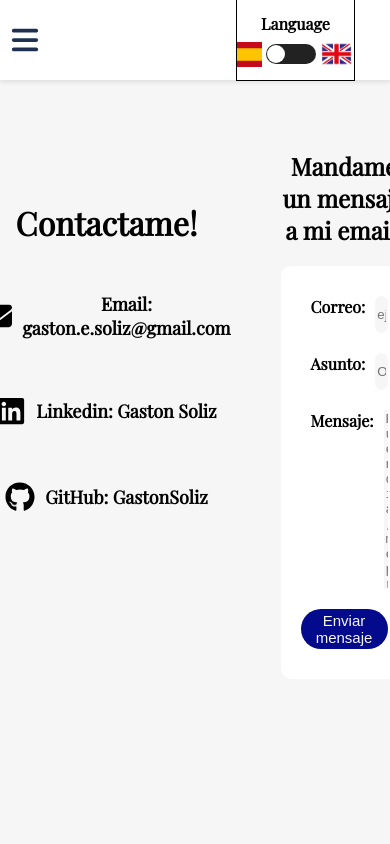
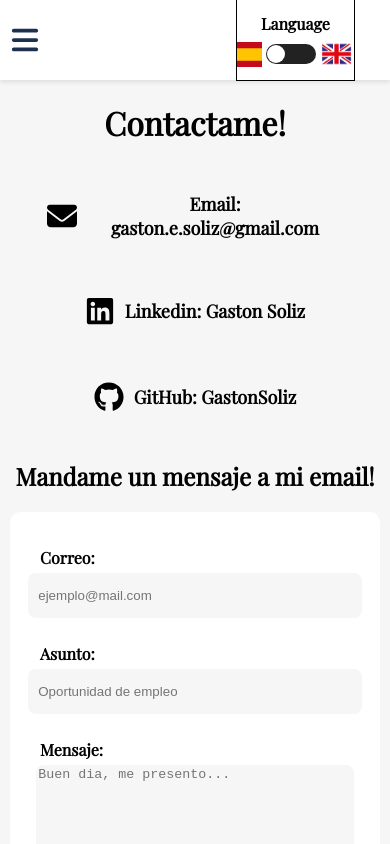
Before and after one commit to GastonSoliz/portfolio-app, a React (Vite) app: page /contact in a window 390 px wide. Shown: the top 844 px of the page. Built offline with nearby package versions, Linux system fonts and the light colour scheme.

Commit message:
refactoring for responsive design

```diff
--- a/src/components/Contact/contact.module.css
+++ b/src/components/Contact/contact.module.css
@@ -1,5 +1,6 @@
 .contactContainer {
   display: flex;
+  flex-direction: column;
 
   width: 100%;
   height: 100%;
@@ -9,7 +10,7 @@
 }
 
 .redContainer {
-  width: 30%;
+  /* width: 30%; */
   height: 40%;
 
   text-align: center;
@@ -17,10 +18,12 @@
 }
 
 .redContainer p {
+  width: 60%;
+  margin: auto;
+
   display: flex;
   justify-content: center;
   align-items: center;
-
 
   font-size: 18px;
   font-weight: bold;
@@ -31,8 +34,8 @@
   transition: 0.3s ease;
 }
 
-.redContainer p:hover{
-  background-color: #FFF;
+.redContainer p:hover {
+  background-color: #fff;
   border-radius: 20px;
 
   transition: 0.3s ease;
@@ -52,7 +55,16 @@
 }
 
 .formDivContainer {
-  margin-top: 50px;
+  /* margin-top: 50px; */
+  /* width: 100%;
+  border: 1px solid black;
+  padding: 0 20px;
+  text-align: center; */
+  width: 100%;
+  display: flex;
+  flex-direction: column;
+  justify-content: center;
+  align-items: center;
 }
 
 .formContainer {
@@ -64,9 +76,11 @@
   display: flex;
   flex-direction: column;
 
-  width: 450px;
+  width: 100%;
+  max-width: 450px;
 
   padding: 30px;
+  box-sizing: border-box;
 }
 
 .formContainer input {
@@ -74,7 +88,7 @@
   height: 35px;
 
   border: none;
-  background-color: #F7F6F6;
+  background-color: #f7f6f6;
 
   border-radius: 8px;
 }
@@ -87,13 +101,14 @@
   border: none;
   resize: none;
 
-  background-color: #F7F6F6;
+  background-color: #f7f6f6;
 
   border-radius: 8px;
 }
 
 .formContainer label {
   font-weight: bold;
+  align-self: start;
 }
 
 .formContainer button {
@@ -112,13 +127,27 @@
   transition: 0.3s ease;
 }
 
-.formContainer button:hover{
+.formContainer button:hover {
   transition: 0.3s ease;
   transform: scale(1.1);
 }
 
+@media (min-width: 800px) {
+  .contactContainer {
+    flex-direction: row;
+  }
+  .redContainer {
+    width: 40%;
+  }
+  .redContainer p {
+    width: 90%;
+  }
+  .formDivContainer {
+    width: 60%;
+  }
+}
 
-@media (max-width: 768px) {
+/* @media (max-width: 768px) {
   .contactContainer {
     display: flex;
     flex-direction: column;
@@ -153,4 +182,4 @@
   .formDivContainer {
     margin-top: 90px;
   }
-}
+} */
--- a/src/components/Portfolio/portfolio.module.css
+++ b/src/components/Portfolio/portfolio.module.css
@@ -5,9 +5,7 @@
   justify-content: center;
 
   width: 100%;
-  height: 100vh;
-
-  margin-top: 50px;
+  height: 100%;
 }
 
 .textContainer {
@@ -53,7 +51,7 @@
   width: 240px;
   height: 80px; */
 }
-
+/*
 @media (max-width: 768px) {
   .workContainer {
     margin-top: 130px;
@@ -62,4 +60,4 @@
   .textContainer {
     font-size: 12px;
   }
-}
+} */
--- a/src/components/PortfolioCard/portfoliocard.module.css
+++ b/src/components/PortfolioCard/portfoliocard.module.css
@@ -1,7 +1,8 @@
 .allContainer {
   position: relative;
 
-  width: 470px;
+  width: 100%;
+  max-width: 450px;
   height: 350px;
   display: flex;
   justify-content: center;
--- a/src/components/PortfolioCardList/portfoliocardlist.module.css
+++ b/src/components/PortfolioCardList/portfoliocardlist.module.css
@@ -1,20 +1,19 @@
 .cardsContainer {
   display: flex;
   flex-wrap: wrap;
+  gap: 2rem;
   justify-content: space-evenly;
 
   width: 100%;
-  height: 450px;
-
-  margin: 0 auto;
+  height: 100%;
 
   padding: 20px;
   box-sizing: border-box;
 }
 
-@media (max-width: 768px) {
+/* @media (max-width: 768px) {
   .cardsContainer {
     display: flex;
     gap: 20px;
   }
-}
+} */
--- a/src/components/Slider/scrollerSkills.module.css
+++ b/src/components/Slider/scrollerSkills.module.css
@@ -19,7 +19,7 @@
   background-color: #fff;
   font-weight: bold;
 
-  width:50%;
+  width: 50%;
 
   border-radius: 1rem;
 
@@ -28,7 +28,7 @@
 }
 
 .textContainer p {
-  margin:0;
+  margin: 0;
 }
 
 .textContainer button {
--- a/src/components/ToggleButton/toggleButton.module.css
+++ b/src/components/ToggleButton/toggleButton.module.css
@@ -52,7 +52,7 @@
   transform: translateX(28px);
 }
 
-@media (max-width: 768px) {
+@media (max-width: 800px) {
   .toggleContainer {
     margin-left: auto;
   }
--- a/src/components/WorkCard/card.module.css
+++ b/src/components/WorkCard/card.module.css
@@ -1,23 +1,23 @@
 .cardContainer {
   display: flex;
+  flex-direction: column;
 
   border-radius: 20px;
 
   width: 95%;
   height: 100%;
-
 }
 
 .leftSide {
-  width: 40%;
-  height: auto;
+  /* width: 40%; */
+  width: 100%;
 }
 
-.leftSide h2{
+.leftSide h2 {
   height: 15%;
 
   margin: 0;
-  padding-top: 15px;
+  padding: 15px 0px;
 }
 
 .carrouselContainer {
@@ -31,6 +31,7 @@
   border-radius: 20px;
 
   width: 85%;
+  /* max-width: 450px; */
   height: 90%;
 
   object-fit: cover;
@@ -69,7 +70,7 @@ h4 {
 
 .topSide {
   height: 80%;
-  padding: 30px 15px 0;
+  padding: 0 15px;
 }
 
 /* .topSide h4{
@@ -77,39 +78,43 @@ h4 {
   color: #030a8c;
 } */
 
-.topSide p{
-  font-weight:bold;
+.topSide p {
+  font-weight: bold;
 }
 
-.techSide h4{
+.techSide h4 {
   padding: 0 15px;
   color: #030a8c;
-
 }
 
-.bottomTech{
+.bottomTech {
   padding: 0 15px;
 }
 
 .techImg {
-  width: 5%;
+  width: 20%;
+  max-width: 30px;
   margin: 0 5px;
 }
 
 .bottomSide {
   display: flex;
+  flex-direction: column;
   justify-content: space-between;
-  align-items:end;
+  /* align-items: end; */
   width: 100%;
+  position: relative;
+  /* border: 1px solid blue; */
 }
 
 .btnView {
   display: flex;
   gap: 15px;
-  margin-right: 15px;
+  /* margin-right: 15px; */
+  margin: 20px;
 }
 
-.btnView a{
+.btnView a {
   text-decoration: none;
 }
 
@@ -138,7 +143,43 @@ h4 {
   transform: scale(1.1);
 }
 
-@media (max-width: 1024px) {
+@media (min-width: 800px) {
+  .cardContainer {
+    flex-direction: row;
+  }
+
+  .leftSide {
+    max-width: 450px;
+  }
+
+  .carrouselImg {
+    max-width: 400px;
+  }
+
+  .bottomSide {
+    flex-direction: row;
+  }
+
+  .btnView {
+    flex-direction: column;
+  }
+}
+
+@media (min-width: 1024px) {
+  .bottomSide {
+    position: relative;
+  }
+
+  .btnView {
+    flex-direction: row;
+    position: absolute; /* Añadido para posicionar absolutamente */
+    bottom: 0; /* Añadido para mover a la parte inferior */
+    right: 0; /* Añadido para mover a la derecha */
+    margin: 0;
+  }
+}
+
+/* @media (max-width: 1024px) {
   .cardContainer {
     width: 100%;
   }
@@ -146,4 +187,4 @@ h4 {
   .carrouselImg {
     width: 85%;
   }
-}
+} */
--- a/src/views/Contact/contact.module.css
+++ b/src/views/Contact/contact.module.css
@@ -1,23 +1,114 @@
-.contactContainer{
-  display: flex;
+.contactContainer {
+  /* display: flex; */
 
   width: 100%;
   height: 100%;
-  gap: 50px;
+  /* gap: 50px; */
+  padding: 0 10px 20px;
+  box-sizing: border-box;
 
-  justify-content: center;
+  /* justify-content: center; */
   text-align: center;
 }
 
-.redContainer{
-  width: 350px;
-  height: 450px;
-
-  margin-top: 100px;
+.formDivContainer {
+  width: 100%;
+  height: 100%;
+  display: flex;
+  flex-direction: column;
+  justify-content: center;
+  align-items: center;
+  margin-top: 20px;
+  /* left: 0;
+  right: 0;
+  margin: auto; */
+  /* margin-top: 50px; */
 }
 
+.formContainer {
+  display: flex;
+  flex-direction: column;
+
+  width: 100%;
+  height: 100%;
+  max-width: 500px;
+
+  background-color: #fff;
+  border-radius: 10px;
+
+  padding: 30px 20px;
+  box-sizing: border-box;
+}
+
+.formContainer div {
+  display: flex;
+  flex-direction: column;
+  /* align-items: flex-start; */
+  align-items: center;
+  width: 100%;
+  /* border: 1px solid black; */
+  margin-bottom: 20px;
+}
+
+.formContainer input {
+  width: 95%;
+  height: 35px;
+
+  border: none;
+  background-color: #f7f6f6;
+
+  border-radius: 8px;
+  padding: 5px 10px;
+}
+
+.formContainer textarea {
+  width: 95%;
+  height: 175px;
+
+  border: none;
+  resize: none;
+
+  background-color: #f7f6f6;
+
+  border-radius: 8px;
+}
+
+.formContainer label {
+  font-weight: bold;
+  padding: 5px 10px;
+  align-self: flex-start;
+}
+
+.formContainer button {
+  width: 100%;
+  height: 40px;
+
+  background-color: #030a8c;
+  font-size: 15px;
+
+  color: #f7f6f6;
+
+  border-radius: 20px;
+  border: none;
+
+  cursor: pointer;
+
+  transition: 0.3s ease;
+}
+
+.formContainer button:hover {
+  transition: 0.3s ease;
+  transform: scale(1.1);
+}
+
+.redContainer {
+  width: 100%;
+}
 
 .redContainer p {
+  width: 80%;
+  margin: auto;
+
   display: flex;
   justify-content: center;
   align-items: center;
@@ -30,11 +121,12 @@
 
   transition: 0.3s ease;
 
+  border-radius: 20px;
 }
 
-.redContainer p:hover{
-  background-color: #FFF;
-  border-radius: 20px;
+.redContainer p:hover {
+  background-color: #fff;
+  padding: 10px;
 
   transition: 0.3s ease;
   transform: scale(1.1);
@@ -52,76 +144,14 @@
   color: black;
 }
 
-.formDivContainer{
-  width: 35%;
-  height: 100%;
-  margin-top: 50px;
+@media (min-width: 800px) {
+  .contactContainer {
+    display: flex;
+    flex-direction: row-reverse;
+    justify-content: center;
+    align-items: center;
+  }
+  .formContainer div {
+    flex-direction: row;
+  }
 }
-
-.formContainer{
-  display: flex;
-  flex-direction: column;
-
-  background-color: #fff;
-  border-radius: 10px;
-
-  padding: 30px 20px;
-}
-
-.formContainer div{
-  display: flex;
-  align-items: flex-start;
-
-  margin-bottom: 20px;
-}
-
-.formContainer input {
-  width: 90%;
-  height: 35px;
-
-  border: none;
-  background-color: #F7F6F6;
-
-  border-radius: 8px;
-}
-
-.formContainer textarea {
-  width: 90%;
-  height: 175px;
-
-  border: none;
-  resize: none;
-
-  background-color: #F7F6F6;
-
-
-  border-radius: 8px;
-}
-
-.formContainer label {
-  font-weight: bold;
-  padding: 0 10px;
-}
-
-.formContainer button {
-  width: 100%;
-  height: 40px;
-
-  background-color: #030a8c;
-  font-size: 15px;
-
-  color: #f7f6f6;
-
-
-  border-radius: 20px;
-  border: none;
-
-  cursor: pointer;
-
-  transition: 0.3s ease;
-}
-
-.formContainer button:hover{
-  transition: 0.3s ease;
-  transform: scale(1.1);
-}
--- a/src/views/Home/home.module.css
+++ b/src/views/Home/home.module.css
@@ -1,13 +1,14 @@
 .homeContainer {
   width: 100%;
-  padding: 50px 0;
+  padding: 25px 0;
 
   display: flex;
 }
 
 .textContainer {
-  width: 55%;
-  padding-right: 100px;
+  width: 100%;
+  /* padding-right: 100px; */
+  padding: 0 50px;
 }
 
 .textContainer span {
@@ -32,15 +33,16 @@
   padding: 0;
 }
 
-.photoContainer {
+/* .photoContainer {
   width: 45%;
   display: flex;
   align-items: center;
   justify-content: right;
   padding-right: 70px;
-}
+} */
 
 .photo {
+  display: none;
   background: linear-gradient(to bottom, #858c74, #a0a694);
   width: 17rem;
   height: 23rem;
@@ -50,6 +52,7 @@
 }
 
 .photo img {
+  display: none;
   width: 100%;
   height: 100%;
   object-fit: cover;
@@ -86,8 +89,8 @@
   transform: scale(1.1);
 }
 
-@media (max-width: 768px) {
-  .photo {
+@media (min-width: 800px) {
+  /* .photo {
     width: 17rem;
     height: 17rem;
 
@@ -102,5 +105,30 @@
     display: flex;
     flex-direction: column;
     gap: 10px;
+  } */
+
+  .homeContainer {
+    padding: 50px 0;
+  }
+
+  .textContainer {
+    width: 55%;
+    padding: 0 100px 0 0;
+  }
+
+  .photoContainer {
+    width: 45%;
+    display: flex;
+    align-items: center;
+    justify-content: right;
+    padding-right: 70px;
+  }
+
+  .photo {
+    display: block;
+  }
+
+  .photo img {
+    display: block;
   }
 }
--- a/src/views/Work/work.module.css
+++ b/src/views/Work/work.module.css
@@ -5,20 +5,11 @@
   justify-content: center;
 
   width: 100%;
-
+  height: 100%;
 }
 
 .textContainer {
   font-size: 14px;
   text-align: center;
+  width: 90%;
 }
-
-@media (max-width: 768px) {
-  .workContainer {
-    margin-top: 130px;
-  }
-
-  .textContainer {
-    font-size: 12px;
-  }
-}
```
